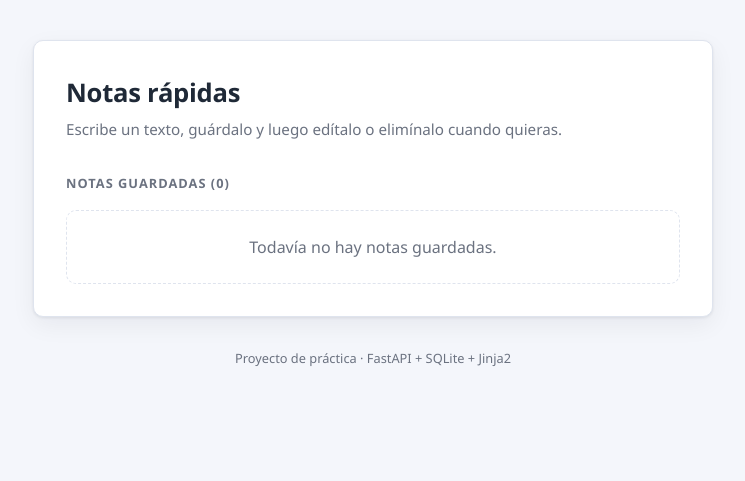
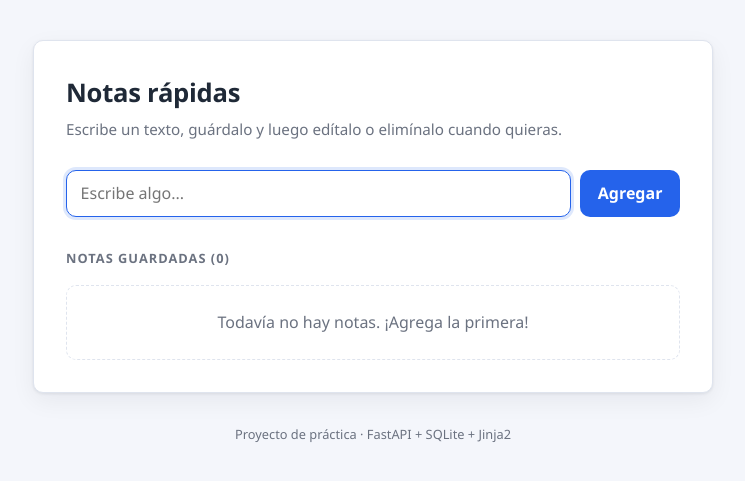
Before and after one commit to lorf543/crud-fastapi-gitflow, a FastAPI app: template app/templates/index.html in a window 1280 px wide. Shown: the top 481 px of the page, without its empty margins (267-1012 px from the left). Run offline with FastAPI, Linux system fonts and the light colour scheme; the template is opened without the code that fills it, so the values that code supplies are empty.

Commit message:
feat(crear-listar): agregar formulario de alta y listado de notas
Se incorpora el formulario principal, la ruta POST /notas con validación del
lado del servidor y el renderizado del listado actualizado después de cada
inserción. También se suman estilos para el formulario y los mensajes de error.

```diff
--- a/app/main.py
+++ b/app/main.py
@@ -7,8 +7,8 @@ en el servidor y no requiere ningún paso de compilación en el frontend.
 from contextlib import asynccontextmanager
 from pathlib import Path
 
-from fastapi import FastAPI, Request
-from fastapi.responses import HTMLResponse
+from fastapi import FastAPI, Form, Request
+from fastapi.responses import HTMLResponse, RedirectResponse
 from fastapi.staticfiles import StaticFiles
 from fastapi.templating import Jinja2Templates
 
@@ -47,6 +47,26 @@ def inicio(request: Request) -> HTMLResponse:
     )
 
 
+@app.post("/notas")
+def crear_nota(request: Request, texto: str = Form("")):
+    """Crea una nota a partir del formulario y vuelve al listado."""
+    try:
+        crud.crear_nota(texto)
+    except crud.TextoInvalidoError as error:
+        return templates.TemplateResponse(
+            request=request,
+            name="index.html",
+            context={
+                "items": crud.listar_notas(),
+                "error": str(error),
+                "borrador": texto,
+            },
+            status_code=400,
+        )
+
+    return RedirectResponse(url="/", status_code=303)
+
+
 @app.get("/salud")
 def salud() -> dict[str, str]:
     """Endpoint de verificación usado por monitoreo y pruebas."""
--- a/app/static/style.css
+++ b/app/static/style.css
@@ -49,6 +49,73 @@ body {
   margin: 0;
   color: var(--texto-suave);
   font-size: 0.95rem;
+}
+
+.formulario {
+  display: flex;
+  gap: 0.6rem;
+  margin-top: 1.75rem;
+}
+
+.formulario input[type="text"] {
+  flex: 1;
+  min-width: 0;
+  padding: 0.65rem 0.85rem;
+  font: inherit;
+  color: inherit;
+  background: var(--superficie);
+  border: 1px solid var(--borde);
+  border-radius: var(--radio);
+  transition: border-color 0.15s ease, box-shadow 0.15s ease;
+}
+
+.formulario input[type="text"]:focus {
+  outline: none;
+  border-color: var(--primario);
+  box-shadow: 0 0 0 3px rgba(37, 99, 235, 0.15);
+}
+
+button {
+  padding: 0.65rem 1.1rem;
+  font: inherit;
+  font-weight: 600;
+  color: #ffffff;
+  background: var(--primario);
+  border: none;
+  border-radius: var(--radio);
+  cursor: pointer;
+  transition: background-color 0.15s ease;
+}
+
+button:hover {
+  background: var(--primario-oscuro);
+}
+
+button:focus-visible {
+  outline: 3px solid rgba(37, 99, 235, 0.35);
+  outline-offset: 2px;
+}
+
+.mensaje-error {
+  margin: 1rem 0 0;
+  padding: 0.65rem 0.85rem;
+  font-size: 0.9rem;
+  color: #991b1b;
+  background: #fef2f2;
+  border: 1px solid #fecaca;
+  border-radius: var(--radio);
+}
+
+.oculto {
+  position: absolute;
+  width: 1px;
+  height: 1px;
+  margin: -1px;
+  padding: 0;
+  overflow: hidden;
+  clip: rect(0 0 0 0);
+  white-space: nowrap;
+  border: 0;
 }
 
 .lista {
--- a/app/templates/index.html
+++ b/app/templates/index.html
@@ -8,8 +8,28 @@
     </p>
   </header>
 
+  <form class="formulario" action="/notas" method="post">
+    <label class="oculto" for="texto">Texto de la nota</label>
+    <input
+      id="texto"
+      type="text"
+      name="texto"
+      value="{{ borrador|default('') }}"
+      placeholder="Escribe algo..."
+      maxlength="280"
+      required
+      autofocus
+    >
+    <button type="submit">Agregar</button>
+  </form>
+
+  {% if error %}
+    <p class="mensaje-error" role="alert">{{ error }}</p>
+  {% endif %}
+
   <section class="lista">
     <h2>Notas guardadas ({{ items|length }})</h2>
+
     {% if items %}
       <ul class="items">
         {% for item in items %}
@@ -19,7 +39,7 @@
         {% endfor %}
       </ul>
     {% else %}
-      <p class="vacio">Todavía no hay notas guardadas.</p>
+      <p class="vacio">Todavía no hay notas. ¡Agrega la primera!</p>
     {% endif %}
   </section>
 {% endblock %}
```
Also changed, not shown: tests/test_app.py (+40 -2 lines), README.md.
